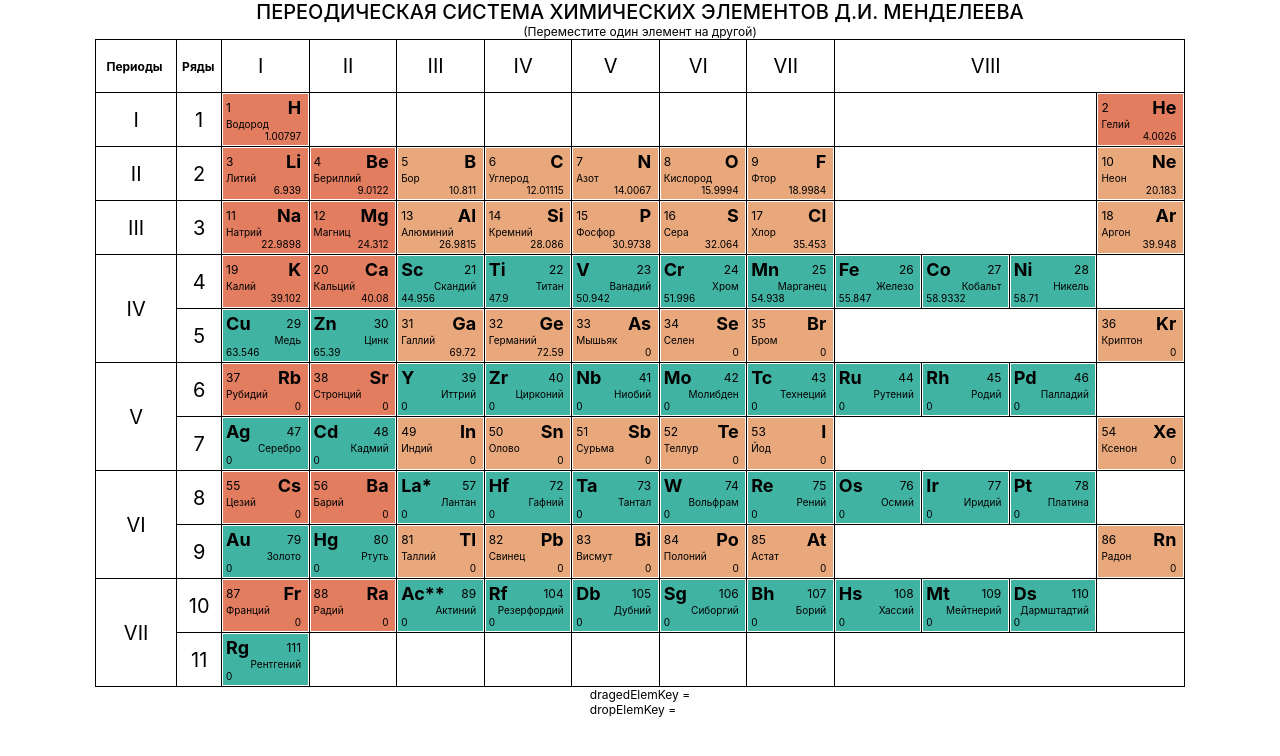
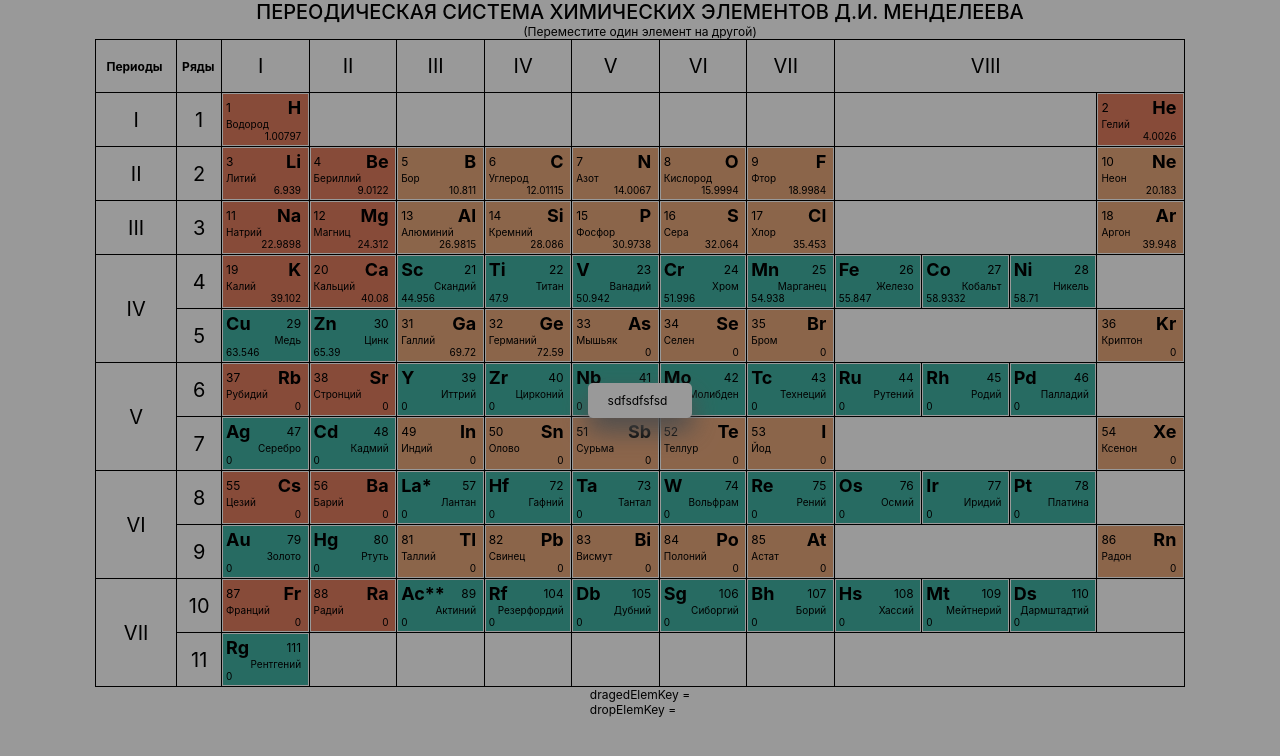
Before and after one commit to Vvtu/mendeleev_table, a React (Create React App) app: page / in a window 1280 px wide. Shown: the top 756 px of the page. Built offline with nearby package versions, Linux system fonts and the light colour scheme.

Commit message:
add modal window

```diff
--- a/src/table/Table.js
+++ b/src/table/Table.js
@@ -1,8 +1,9 @@
 import React, { useState } from 'react';
 
 import Cell from './Cell';
-import Elements from './data/Elements.js';
-import ElementsInteractions from './data/ElementsInteractions.js';
+import Elements from './data/Elements';
+import ElementsInteractions from './data/ElementsInteractions';
+import Modal from './modal/Modal';
 
 import './Table.css';
 
@@ -54,6 +55,8 @@ function Table() {
 	console.log('opacitySet = ', opacitySet);
 
 	return (
+		<div>
+			<Modal />
 			<div className="mainDiv">
 				<div className="titleClass">{'ПЕРЕОДИЧЕСКАЯ СИСТЕМА ХИМИЧЕСКИХ ЭЛЕМЕНТОВ Д.И. МЕНДЕЛЕЕВА'}</div>
 				<div>{'(Переместите один элемент на другой)'}</div>
@@ -391,6 +394,7 @@ function Table() {
 					{dragedElemKey && dropElemKey && <div>{keyInteractionsMap.get(keyForMap(dragedElemKey, dropElemKey))}</div>}
 				</div>
 			</div>
+		</div>
 	);
 }
 
--- /dev/null
+++ b/src/table/modal/CancelIcon.jsx
@@ -0,0 +1,11 @@
+import React from 'react';
+
+function CancelIcon(props) {
+	return (
+		<svg height="32" viewBox="0 0 32 32" width="32" xmlns="http://www.w3.org/2000/svg" {...props}>
+			<rect fill="none" height="32" width="32" />
+			<polygon fill={props.fill} points="2,26 6,30 16,20 26,30 30,26 20,16 30,6 26,2 16,12 6,2 2,6 12,16" />
+		</svg>
+	);
+}
+export default CancelIcon;
--- /dev/null
+++ b/src/table/modal/Modal.css
@@ -0,0 +1,49 @@
+.popup__full_screen_div {
+	align-items: center;
+	bottom: 0;
+	display: flex;
+	justify-content: center;
+	left: 0;
+	overflow: hidden;
+	position: fixed;
+	right: 0;
+	top: 0;
+	z-index: 5;
+}
+
+.popup__full_screen_div_opacity {
+	background-color: black;
+	bottom: 0;
+	left: 0;
+	opacity: 0.4;
+	overflow: hidden;
+	position: fixed;
+	right: 0;
+	top: 0;
+	z-index: 10;
+}
+
+.popup__window {
+	/* max-height: calc(100vh - 4rem); */
+	background-color: white;
+	border-radius: 5px;
+	box-shadow: grey 0px 13px 26px 0px;
+	padding: 10px 25px 10px 20px;
+	position: relative;
+}
+
+.popup__list {
+	/* max-height: calc(100vh - 4rem); */
+	overflow-y: scroll;
+	align-items: flex-start;
+	display: flex;
+	flex-direction: column;
+	justify-content: flex-start;
+}
+
+.popup__cancel {
+	position: absolute;
+	top: 2px;
+	right: 10px;
+	cursor: pointer;
+}
--- /dev/null
+++ b/src/table/modal/Modal.js
@@ -0,0 +1,28 @@
+import React from 'react';
+
+import CancelIcon from './CancelIcon';
+
+import './Modal.css';
+
+function Modal(props) {
+	const { setDragedElemKey } = props;
+	console.log('Modal props = ', props);
+	return (
+		<div>
+			<div className="popup__full_screen_div_opacity" />
+			<div className="popup__full_screen_div">
+				<div className="popup__window">
+					<div className="popup__cancel">
+						<CancelIcon fill={'#FFFFFF'} height={16} onClick={(e) => {}} width={16} />
+					</div>
+					<div className="popup__list">
+						sdfsdfsfsd
+						{setDragedElemKey}
+					</div>
+				</div>
+			</div>
+		</div>
+	);
+}
+
+export default Modal;
```
Also changed, not shown: src/table/ModalInfo.js (added). Lines whose indentation alone changed are shown as unchanged.
